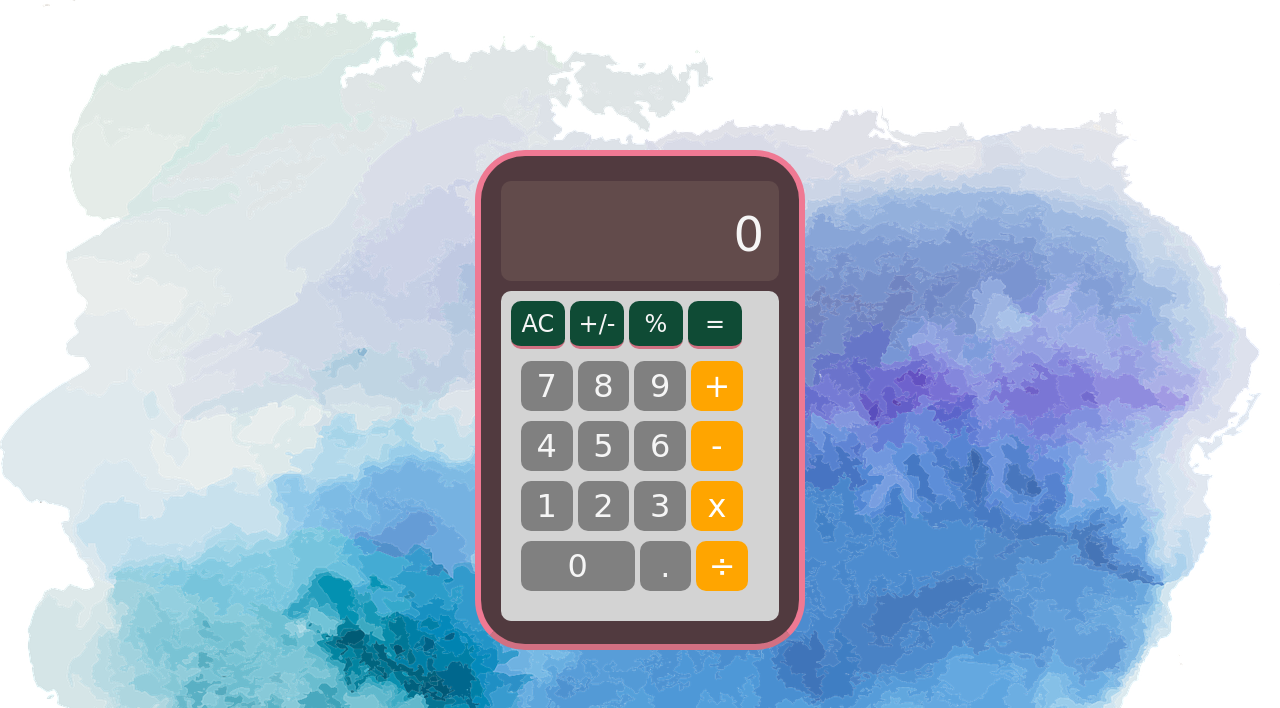
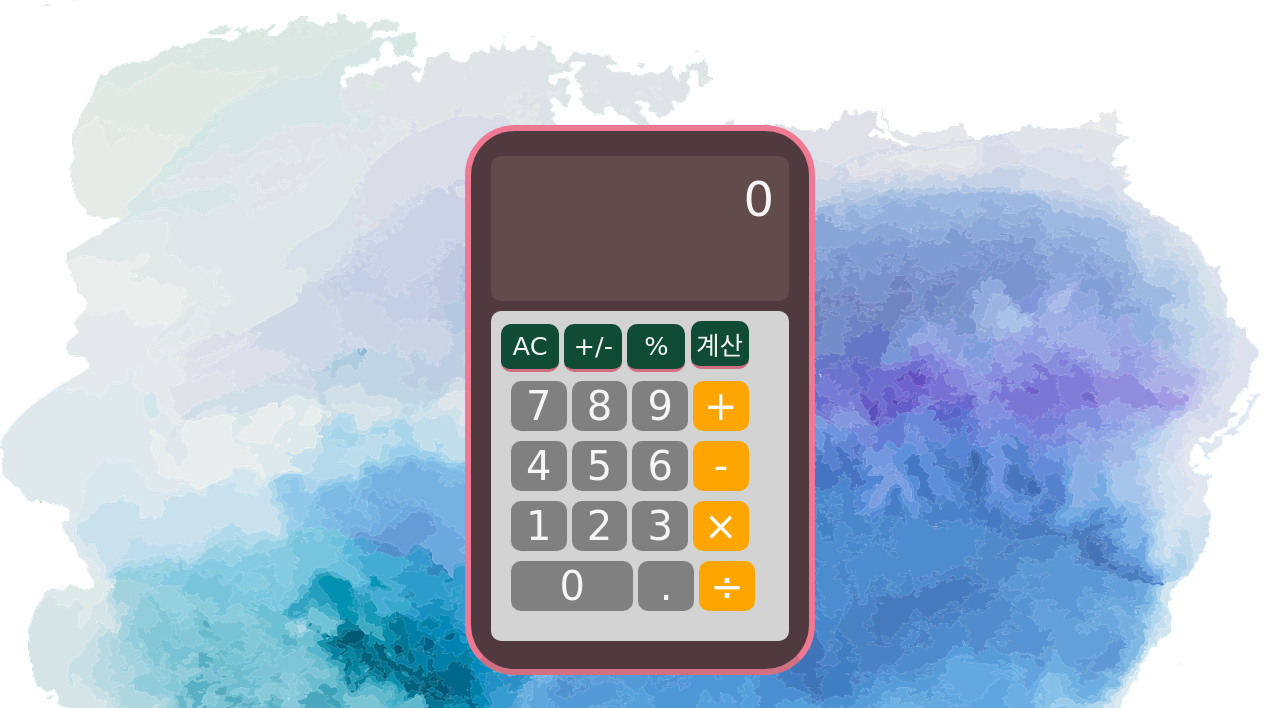
Before and after one commit to EnSillee/Toy-Project-Caculator-, a plain HTML site: page index.html in a window 1280 px wide. Shown: the top 708 px of the page. Drawn offline with Linux system fonts and the light colour scheme.

Commit message:
ver 1.1-0무한입력개선,입력창&버튼개선

```diff
--- a/index.css
+++ b/index.css
@@ -21,8 +21,8 @@ body {
 
 .계산기 {
   background-color: #513a3f;
-  width: 330px;
-  height: 500px;
+  width: 350px;
+  height: 550px;
   border-radius: 50px;
   padding: 25px 20px;
   border: solid 6px #ef7993;
@@ -31,13 +31,13 @@ body {
 
 .계산기_출력창 {
   background-color: #624b4b;
-  height: 100px;
+  height: 145px;
   width: 100%;
   border-radius: 10px;
   font-size: 3rem;
   text-align: right;
   vertical-align: middle;
-  padding: 25px 15px;
+  padding: 15px 15px 25px 15px;
   overflow: hidden;
   overflow-wrap: break-word;
 }
@@ -67,7 +67,7 @@ body {
   cursor: pointer;
   outline: none;
   border-bottom: 3px solid #d27082;
-  font-size: 1.5rem;
+  font-size: 1.6rem;
 }
 
 .버튼열 {
@@ -83,13 +83,13 @@ body {
   cursor: pointer;
   outline: none;
   background-color: gray;
-  font-size: 2rem;
+  font-size: 2.5rem;
 }
 
 .버튼열 > .연산자 {
   color: #ffffff;
   background-color: orange;
-  font-size: 2rem;
+  font-size: 2.5rem;
 }
 
 .버튼열 > .영 {
--- a/index.html
+++ b/index.html
@@ -22,7 +22,7 @@
          <button class="초기화">AC</button>
          <button class="양수음수">+/-</button>
          <button class="퍼센트">%</button>
-         <button class="계산">=</button>
+         <button class="계산">계산</button>
         </div>
 
         <div class="버튼열">
@@ -43,7 +43,7 @@
             <button class="숫자">1</button>
             <button class="숫자">2</button>
             <button class="숫자">3</button>
-            <button class="연산자">x</button>
+            <button class="연산자">×</button>
         </div>
 
         <div class="버튼열">
--- a/script.js
+++ b/script.js
@@ -1,5 +1,5 @@
 let display = document.querySelector('.계산기_출력창')
-let firstNum = '', operator, previousKey, previousNum = '', pressInformation, isPlus;
+let firstNum = '', operator, previousKey, previousNum = '', pressInformation, isPlus, isZero = 0;
 let 버튼불러오기 = document.querySelector('.계산기_버튼')
 
 function calculate(n1, 연산자, n2){
@@ -10,7 +10,7 @@ function calculate(n1, 연산자, n2){
   if(연산자 === '-'){
     result = Number(n1) - Number(n2)
   }
-  if(연산자 === 'x'){
+  if(연산자 === '×'){
     result = Number(n1) * Number(n2)
   }
   if(연산자 === '÷'){
@@ -24,10 +24,12 @@ function calculate(n1, 연산자, n2){
 
     const 누른곳html = ev.target;
     const 누른곳클래스정보 = 누른곳html.classList[0]
+    const 누른곳클래스정보2 = 누른곳html.classList[1]
     const 누른곳내용 = 누른곳html.textContent;
 
 //    console.log(누른곳html)
-//    console.log(누른곳클래스정보)
+// console.log(누른곳클래스정보)
+//    console.log(누른곳클래스정보2)
 //    console.log(누른곳내용)
 
    if(누른곳html.matches('button')){
@@ -35,12 +37,24 @@ function calculate(n1, 연산자, n2){
     if(누른곳클래스정보 === '숫자'){
 
         if(operator === undefined){
-            firstNum = firstNum + 누른곳내용
-            display.textContent = firstNum;
+            if(display.textContent === '0'){
+                display.textContent = 누른곳내용
+                firstNum = display.textContent
+            } else if(display.textContent !== '0'){
+                firstNum = firstNum + 누른곳내용
+                display.textContent = firstNum;
+
+            }
+
         } else{
             previousNum = previousNum + 누른곳내용
             display.textContent = previousNum
           }
+
+    //    if(누른곳클래스정보2 === '영'){
+    //        isZero = isZero + 1
+    //    }
+
     }
 
 
@@ -91,8 +105,8 @@ function calculate(n1, 연산자, n2){
     if(누른곳클래스정보 === '초기화'){
         firstNum = '';
         previousNum = '';
-        previousKey =  undefined;
         operator = undefined;
+        isZero = 0;
         if(pressInformation !== undefined){
         pressInformation.classList.remove('isPressed')
         }
```
